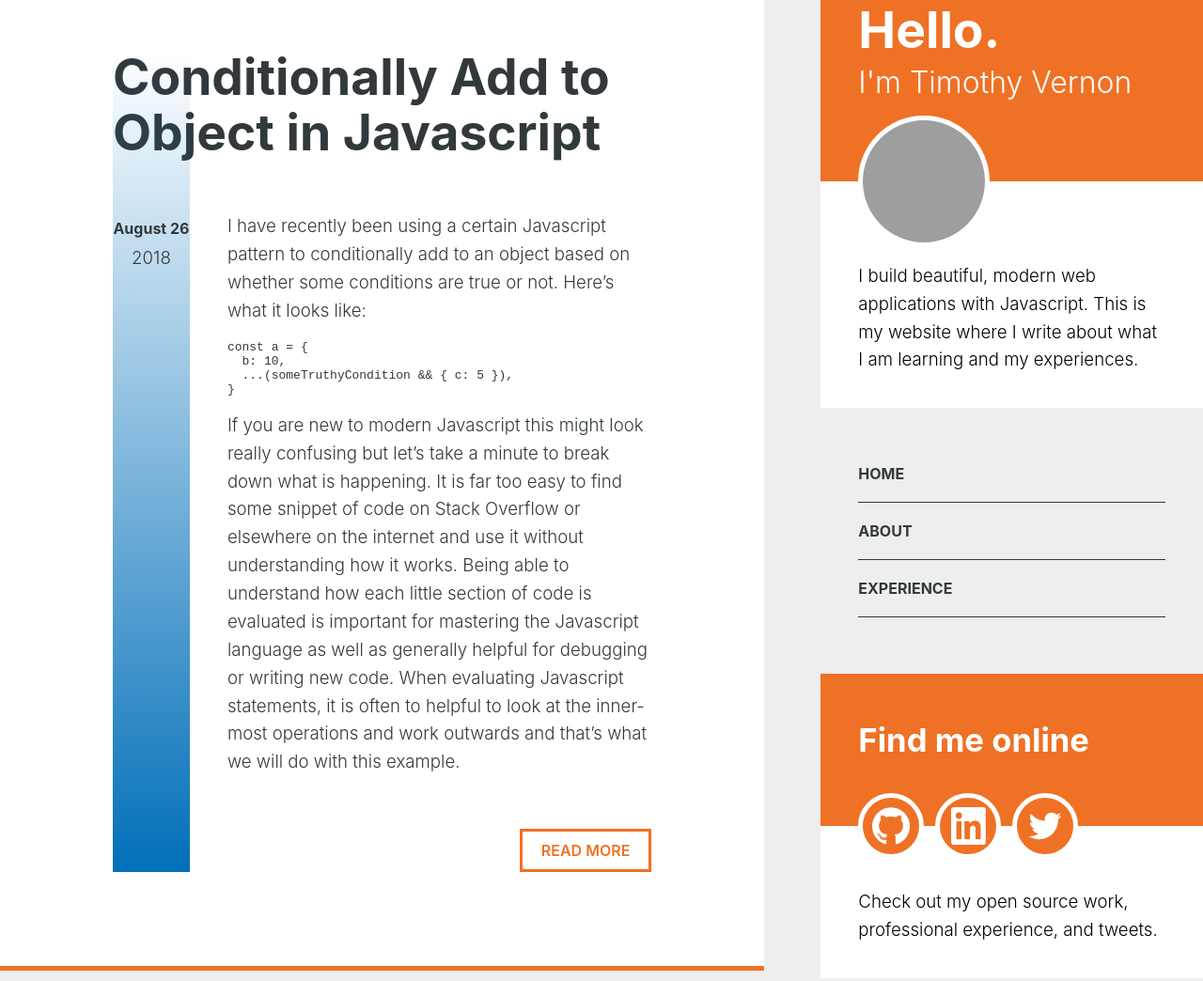
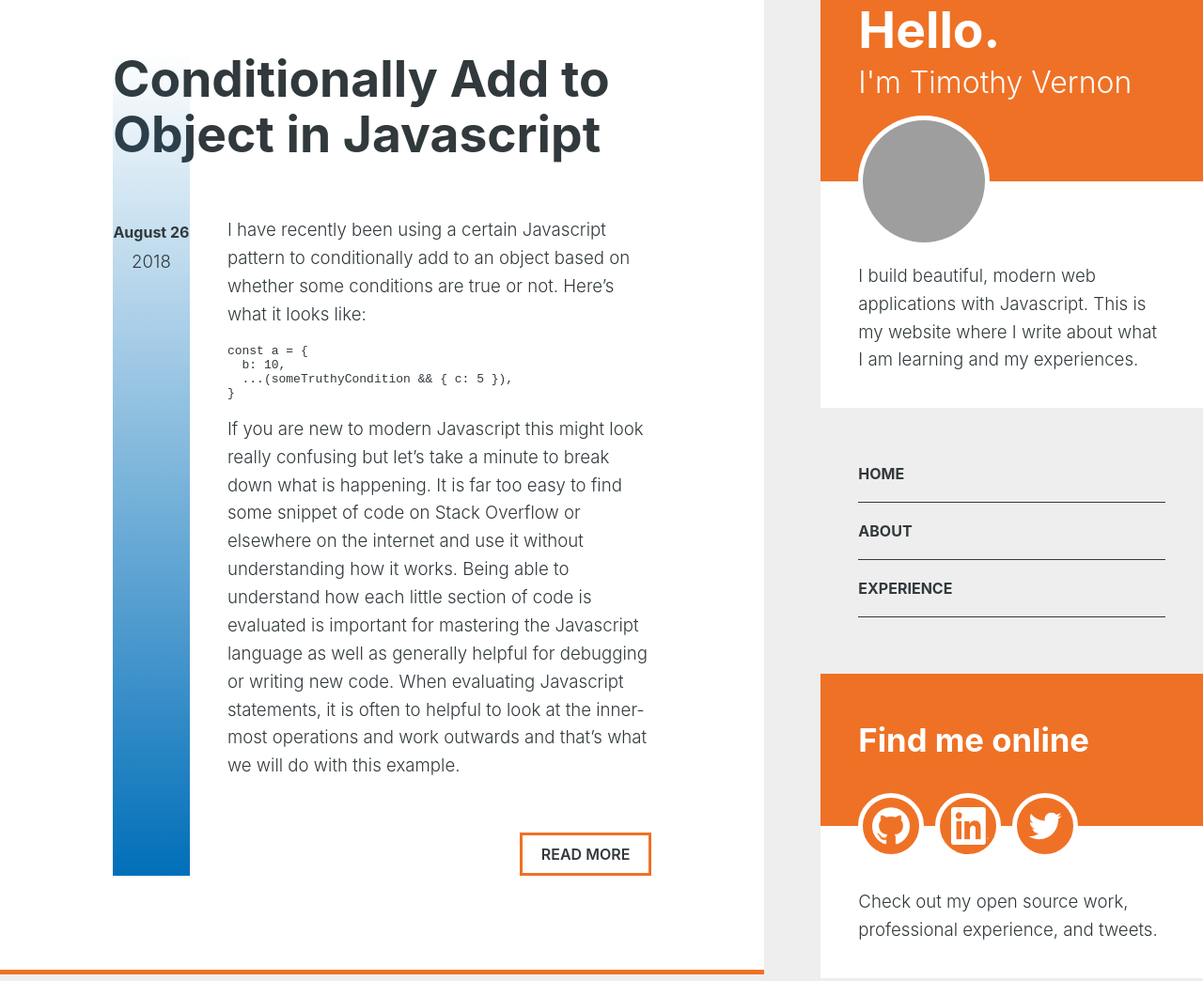
Before and after one commit to tvthatsme/tvernon.tech, a Gatsby site: page / in a window 1280 px wide. Shown: the part 47-1091 px from the top of the page at 94% size. Built offline with nearby package versions, Linux system fonts and the light colour scheme; Gatsby itself is replaced by a stand-in of ours; some packages are replaced by stand-ins of ours; code samples lack their colours; grey boxes are pictures that could not be loaded.

Commit message:
feature(link-styles): Give some nice styling to all states of links

```diff
--- a/src/components/PostPreview.js
+++ b/src/components/PostPreview.js
@@ -6,6 +6,7 @@
 import { h1 } from '../styles/elements'
 import { css } from 'emotion'
 import { mobile } from '../styles/breakpoints'
+import { linkWithNoStyles } from '../styles/elements'
 
 const spacingMedium = '40px'
 
@@ -89,7 +90,7 @@
   }
 `
 
-const Button = styled(Link)`
+const button = css`
   grid-column: 2;
   padding: 10px 20px;
   border: 3px solid ${orange};
@@ -120,7 +121,11 @@
 
   return (
     <BlogPreview>
-      <HeaderLink to={post.frontmatter.path} style={{ textDecoration: 'none' }}>
+      <HeaderLink
+        to={post.frontmatter.path}
+        style={{ textDecoration: 'none' }}
+        className={linkWithNoStyles}
+      >
         <h2 className={header}>{post.frontmatter.title}</h2>
       </HeaderLink>
       <ColorDiv />
@@ -132,7 +137,14 @@
         dangerouslySetInnerHTML={{ __html: post.html.substr(0, firstH2Index) }}
       />
       <More>
-        <Button to={post.frontmatter.path}>Read More</Button>
+        <Link
+          to={post.frontmatter.path}
+          className={css`
+            ${linkWithNoStyles} ${button};
+          `}
+        >
+          Read More
+        </Link>
       </More>
     </BlogPreview>
   )
--- a/src/components/Sidebar.js
+++ b/src/components/Sidebar.js
@@ -1,15 +1,16 @@
 import React from 'react'
-import styled from 'react-emotion'
+import { css } from 'emotion'
 import Link from 'gatsby-link'
 import Hello from '../components/Hello'
 import { grey, black } from '../styles/colors'
+import { linkWithNoStyles } from '../styles/elements'
 
-const SideLinks = styled('div')`
+const SideLinks = css`
   padding: 40px;
   margin-bottom: 20px;
 `
 
-const SideLink = styled(Link)`
+const SideLink = css`
   display: block;
   padding: 20px 0;
   border-bottom: 1px solid ${grey};
@@ -19,6 +20,7 @@
   text-decoration-color: ${black};
   text-decoration-line: none;
   color: #31393c;
+  transition: none;
 
   &:hover {
     color: #df6416;
@@ -30,11 +32,32 @@
   return (
     <div>
       <Hello headingLevel1={isPrimary} />
-      <SideLinks>
-        <SideLink to="/">Home</SideLink>
-        <SideLink to="/about">About</SideLink>
-        <SideLink to="/experience">Experience</SideLink>
-      </SideLinks>
+      <div className={SideLinks}>
+        <Link
+          to="/"
+          className={css`
+            ${linkWithNoStyles} ${SideLink};
+          `}
+        >
+          Home
+        </Link>
+        <Link
+          to="/about"
+          className={css`
+            ${linkWithNoStyles} ${SideLink};
+          `}
+        >
+          About
+        </Link>
+        <Link
+          to="/experience"
+          className={css`
+            ${linkWithNoStyles} ${SideLink};
+          `}
+        >
+          Experience
+        </Link>
+      </div>
     </div>
   )
 }
--- a/src/styles/colors.js
+++ b/src/styles/colors.js
@@ -6,3 +6,4 @@
 export const orange = '#ef7125'
 export const blue = '#016fb9'
 export const grey = '#31393c'
+export const lightOrange = 'rgba(239, 113, 37, 0.5)'
--- a/src/styles/elements.js
+++ b/src/styles/elements.js
@@ -8,3 +8,11 @@
   color: ${grey};
   margin: 0 0 40px;
 `
+
+export const linkWithNoStyles = css`
+  box-shadow: none;
+
+  &:hover {
+    background: none;
+  }
+`
--- a/src/styles/global.js
+++ b/src/styles/global.js
@@ -1,4 +1,4 @@
-import { grey } from '../styles/colors'
+import { grey, orange, lightOrange } from '../styles/colors'
 import { injectGlobal } from 'emotion'
 import { mobile } from '../styles/breakpoints'
 
@@ -53,7 +53,28 @@
   }
 
   p {
+    color: ${grey};
     margin: 12pt 0;
+  }
+
+  a {
+    border-color: ${grey};
+    box-shadow: inset 0 -3px 0 ${orange};
+    padding-bottom: 2px;
+    padding-top: 2px;
+    transition: all 0.25s linear;
+    text-decoration: none;
+
+    &:link,
+    &:visited {
+      color: ${grey};
+      text-decoration: none;
+    }
+
+    &:hover {
+      background: ${lightOrange};
+      text-decoration: none;
+    }
   }
 
   pre[class*="language-"] {
```
Also changed, not shown: src/components/RecentPosts.js (+8 -3 lines), src/templates/blogTemplate.js (+5 -9 lines).
